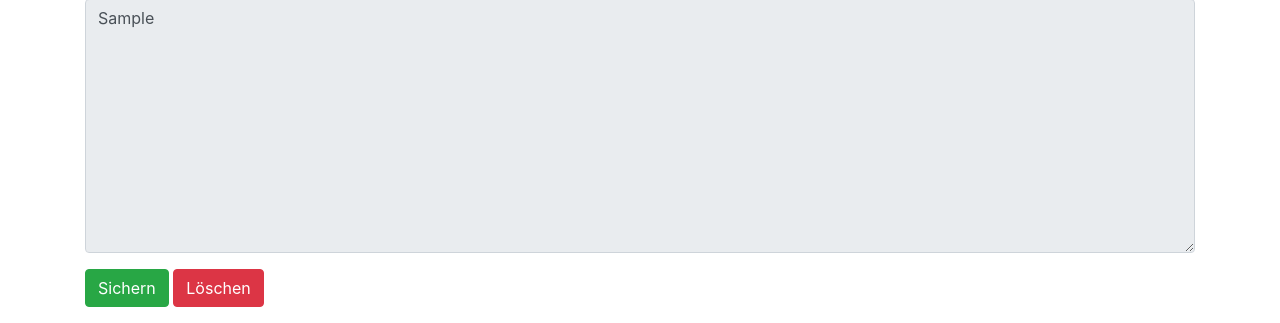
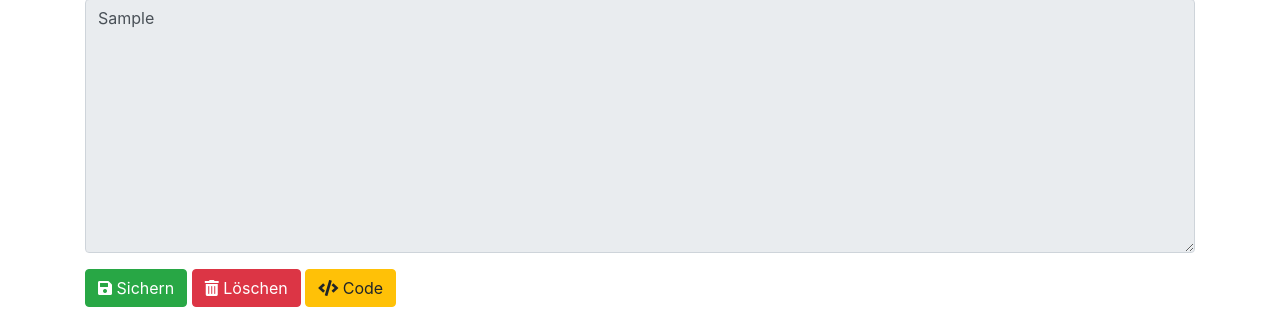
Before and after one commit to vabene1111/Django-PiGPIO, a Django app: page /pigpio/edit/program/1/ in a window 1280 px wide. Shown: the part 869-1192 px from the top of the page. Run offline with Django 3.2, Linux system fonts and the light colour scheme; a user stored in the database is signed in; tables that the repository leaves empty hold one stand-in row (values such as "Sample post"); some libraries are stand-ins or nearby versions.

Commit message:
ui improvements

```diff
--- a/PiGPIO/forms.py
+++ b/PiGPIO/forms.py
@@ -1,6 +1,7 @@
 from django import forms
 from django.utils.translation import gettext as _
 
+from django.forms.widgets import TextInput
 from PiGPIO.models import Program, Dashboard
 
 
@@ -23,3 +24,10 @@ class DashboardForm(forms.ModelForm):
     class Meta:
         model = Dashboard
         fields = ('name', 'text', 'row', 'col', 'background_color', 'font_color', 'icon', 'program')
+        widgets = {
+            'background_color': TextInput(attrs={'type': 'color'}),
+            'font_color': TextInput(attrs={'type': 'color'}),
+        }
+        help_texts = {
+            'icon': _('Choose any icon from <a href="https://fontawesome.com/icons?d=gallery" target="_blank">here</a>. Enter complete icon including style. Example <code>fas fa-running</code>')
+        }
--- a/PiGPIO/models.py
+++ b/PiGPIO/models.py
@@ -1,5 +1,5 @@
 from django.db import models
-
+from django.utils.translation import gettext as _
 
 # Create your models here.
 class Program(models.Model):
@@ -27,3 +27,6 @@ class Dashboard(models.Model):
     font_color = models.CharField(max_length=8, default='#247896')
     icon = models.CharField(max_length=32, default='', blank=True)
     program = models.ForeignKey(Program, on_delete=models.CASCADE)
+
+    def __str__(self):
+        return self.name
--- a/PiGPIO/templates/generic/delete_template.html
+++ b/PiGPIO/templates/generic/delete_template.html
@@ -18,7 +18,8 @@
             {% blocktrans %}Are you sure you want to delete the {{ title }}: <b>{{ object }}</b> {% endblocktrans %}
         </div>
         {{ form|crispy }}
-        <input type="submit" value="Submit" class="btn btn-success">
+        <button type="submit" class="btn btn-danger"><i class="fas fa-trash-alt"></i> {% trans 'Delete' %}</button>
+        <a href="{% url 'index' %}" class="btn btn-success" >{% trans 'Cancel' %}</a>
     </form>
 
 {% endblock %}
--- a/PiGPIO/templates/generic/edit_template.html
+++ b/PiGPIO/templates/generic/edit_template.html
@@ -13,22 +13,20 @@
 
     <h3>{% trans 'Edit' %} {{ title }}</h3>
 
-    {% if form.Meta.model|get_class == 'Storage' %} <!-- TODO make one include for this text block -->
-        <div class="alert alert-danger" role="alert">
-            <h4 class="alert-heading"><i class="far fa-exclamation-triangle"></i> {% trans 'Security Warning' %}</h4>
-            <p>{% blocktrans %}
-                The <b>Password and Token</b> field are stored as <b>plain text</b> inside the database.
-                This is necessary because they are needed to make API requests, but it also increases the risk of someone stealing it. <br/>
-                To limit the possible damage use read only tokens or accounts if available or create separate accounts with limited access (only to recipes).
-            {% endblocktrans %}</p>
-        </div>
-    {% endif %}
 
     <form action="." method="post">
         {% csrf_token %}
         {{ form|crispy }}
-        <input type="submit" value="{% trans 'Save' %}" class="btn btn-success">
-        <a href="{% url 'redirect_delete' form.instance|get_class|lower form.instance.pk %}" class="btn btn-danger">{% trans 'Delete' %}</a>
+
+        <button type="submit" class="btn btn-success"><i class="fas fa-save"></i> {% trans 'Save' %}</button>
+
+        <a href="{% url 'redirect_delete' form.instance|get_class|lower form.instance.pk %}" class="btn btn-danger">
+            <i class="fas fa-trash-alt"></i> {% trans 'Delete' %}</a>
+
+        {% if form.Meta.model|get_class == 'Program' %}
+            <a href="{% url 'program' form.instance.pk %}" class="btn btn-warning"><i
+                    class='fas fa-code'></i> {% trans 'Code' %}</a>
+        {% endif %}
     </form>
 
 {% endblock %}
--- a/PiGPIO/templates/generic/new_template.html
+++ b/PiGPIO/templates/generic/new_template.html
@@ -27,7 +27,7 @@
     <form action="." method="post">
         {% csrf_token %}
         {{ form|crispy }}
-        <input type="submit" value="Submit" class="btn btn-success">
+        <button type="submit" class="btn btn-success"><i class="fas fa-save"></i> {% trans 'Save' %}</button>
     </form>
 
 {% endblock %}
--- a/PiGPIO/views/edit.py
+++ b/PiGPIO/views/edit.py
@@ -27,7 +27,7 @@ class ProgramUpdate(LoginRequiredMixin, UpdateView):
 
     def get_context_data(self, **kwargs):
         context = super(ProgramUpdate, self).get_context_data(**kwargs)
-        context['title'] = _("Program")
+        context['title'] = _('Program')
         return context
 
 
```
